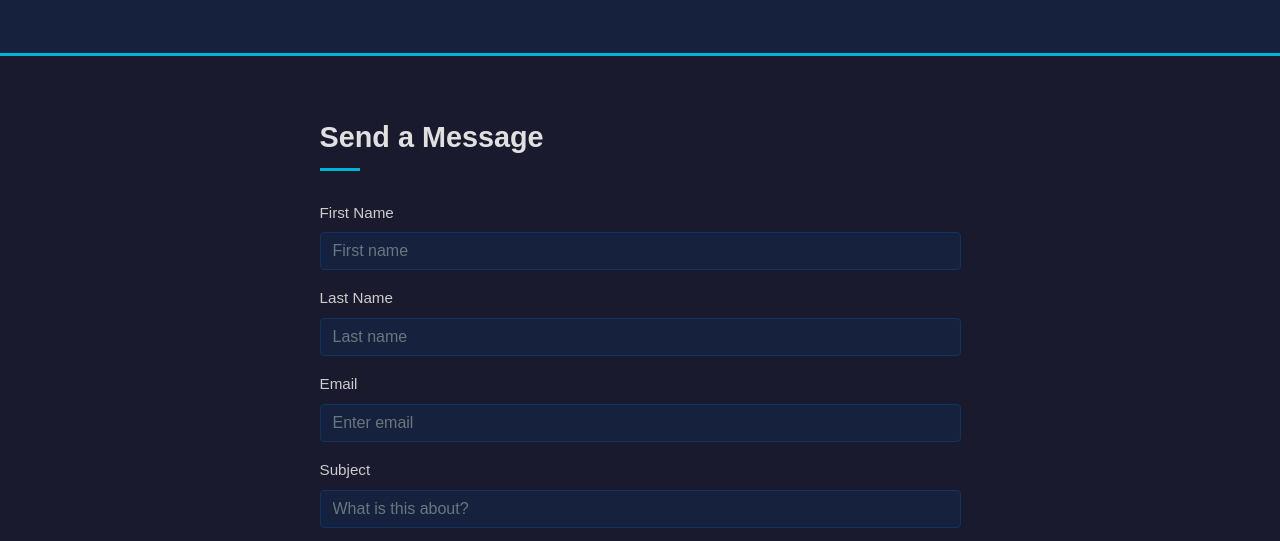
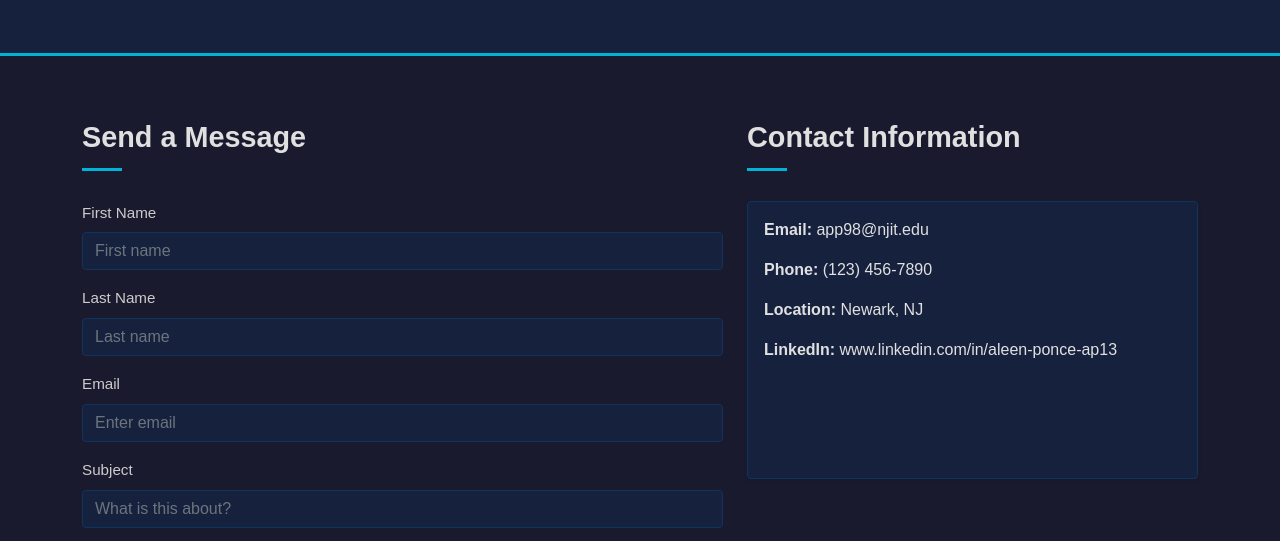
Before and after one commit to ajp13r/P4, a plain HTML site: page contact.html in a window 1280 px wide. Shown: the part 169-710 px from the top of the page. Drawn offline with nearby package versions, Linux system fonts and the light colour scheme.

Commit message:
added contact info in contact page

```diff
--- a/contact.html
+++ b/contact.html
@@ -50,6 +50,7 @@
             </div>
         </div>
     </nav>
+
     <main>
         <div class="page-header">
             <div class="container">
@@ -60,7 +61,9 @@
 
         <section class="contact-section">
             <div class="container">
-                <div class="row justify-content-center">
+                <div class="row align-items-start">
+
+                    <!-- Contact Form -->
                     <div class="col-md-7">
                         <div class="section-title">Send a Message</div>
                         <div class="title-underline"></div>
@@ -100,10 +103,29 @@
                             <button type="submit" class="btn btn-info text-dark">Submit</button>
                         </form>
                     </div>
+
+                    <!-- Contact Info Box -->
+                    <div class="col-md-5 d-flex">
+                        <div class="w-100">
+                            <div class="section-title">Contact Information</div>
+                            <div class="title-underline"></div>
+
+                            <div class="card shadow-sm">
+                                <div class="card-body">
+                                    <p><strong>Email:</strong> app98@njit.edu</p>
+                                    <p><strong>Phone:</strong> (123) 456-7890</p>
+                                    <p><strong>Location:</strong> Newark, NJ</p>
+                                    <p><strong>LinkedIn:</strong> www.linkedin.com/in/aleen-ponce-ap13</p>
+                                </div>
+                            </div>
+                        </div>
+                    </div>
+
                 </div>
             </div>
         </section>
     </main>
+
     <footer>
         <div class="container text-center">
             <div class="mb-2">
```
